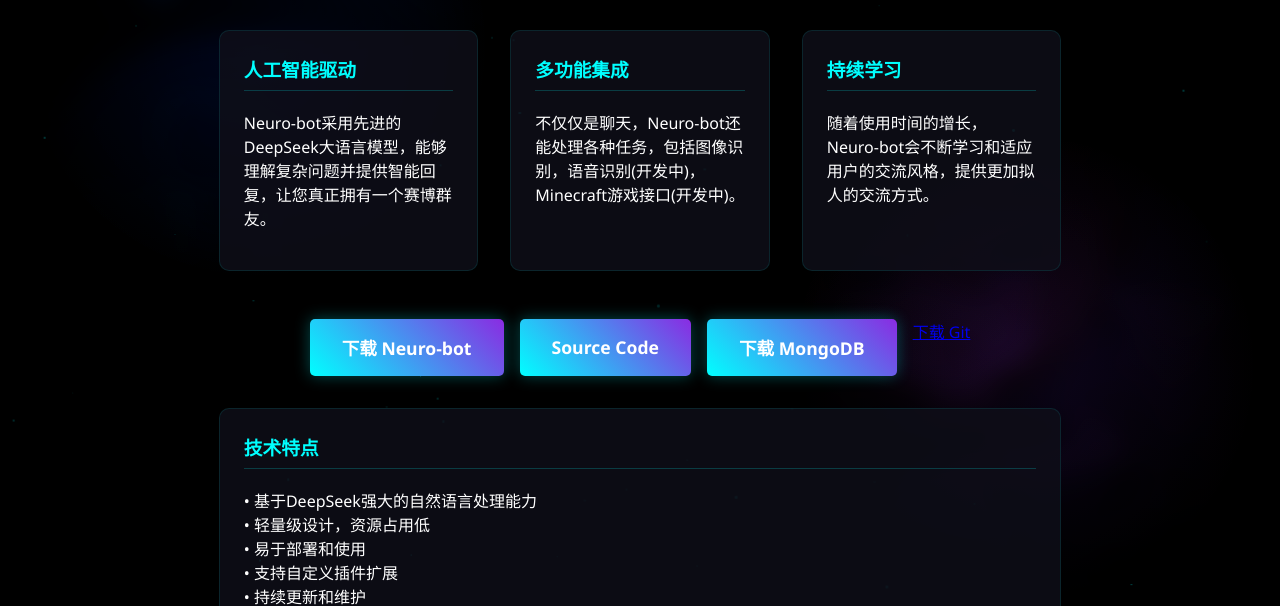
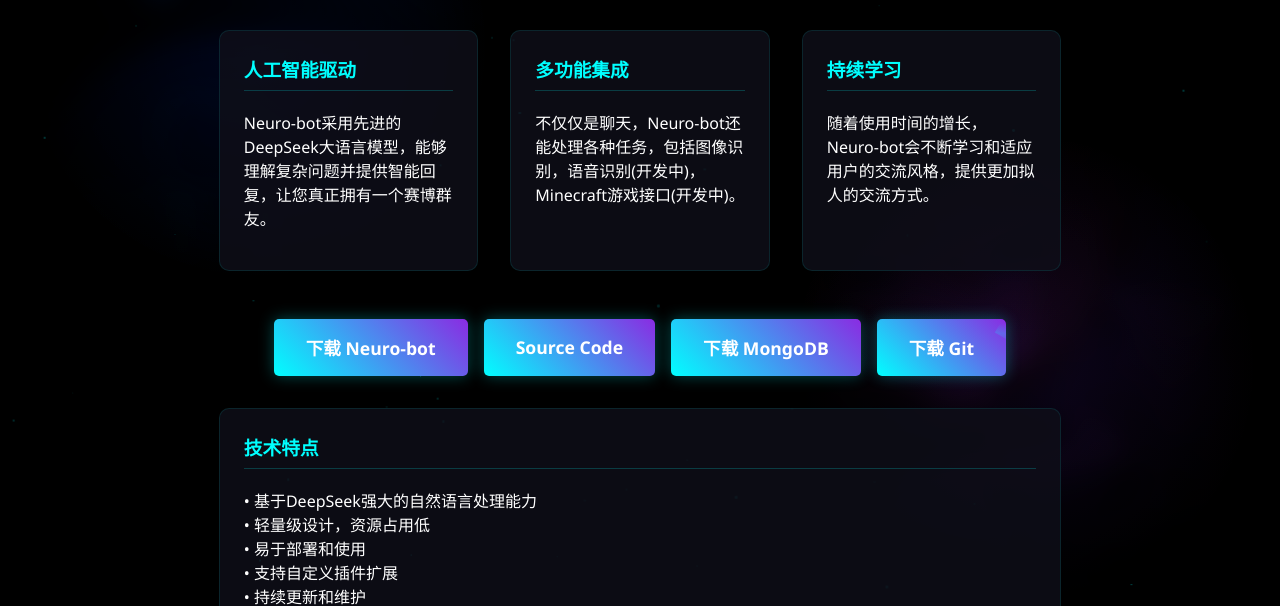
Before and after one commit to L1quidBounce/Neuro-html, a plain HTML site: page main/index.html in a window 1280 px wide. Shown: the part 194-800 px from the top of the page. Drawn offline with Linux system fonts and the light colour scheme; files whose address does not match are found by name.

Commit message:
Update styles.css

```diff
--- a/main/assets/css/style.css
+++ b/main/assets/css/style.css
@@ -275,8 +275,34 @@ h1 {
     box-shadow: 0 0 25px rgba(0, 255, 255, 0.5);
 }
 
+.git-dl {
+    display: inline-block;
+    padding: 1rem 2rem;
+    background: linear-gradient(45deg, var(--primary), var(--secondary));
+    color: white;
+    text-decoration: none;
+    border-radius: 5px;
+    font-weight: bold;
+    text-align: center;
+    transition: transform 0.3s, box-shadow 0.3s;
+    box-shadow: 0 0 15px rgba(0, 255, 255, 0.3);
+    border: none;
+    cursor: pointer;
+    font-size: 1.1rem;
+    opacity: 0;
+    animation: fadeIn 0.8s ease-out 1.8s forwards;
+    position: relative;
+    overflow: hidden;
+}
+
+.git-dl:hover {
+    transform: scale(1.05);
+    box-shadow: 0 0 25px rgba(0, 255, 255, 0.5);
+}
+
 .download-btn::after,
 .mongodb-dl::after,
+.git-dl::after,
 .source-btn::after {
     content: '';
     position: absolute;
@@ -298,6 +324,7 @@ h1 {
 
 .download-btn::after,
 .mongodb-dl::after,
+.git-dl::after,
 .source-btn::after {
     background: linear-gradient(
         to bottom right,
```
